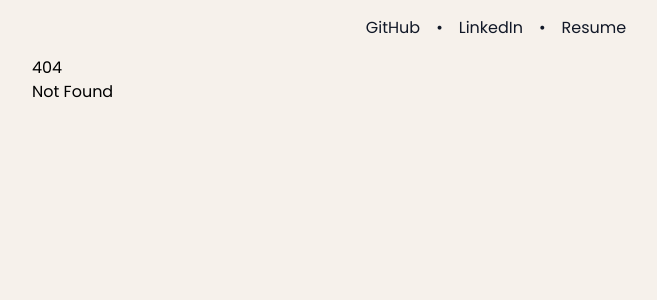
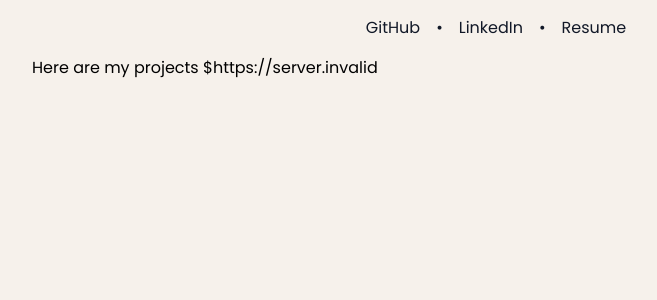
Before and after one commit to julianolorenzato/julianolorenzato.com, a SvelteKit app: page /projects in a window 1280 px wide. Before the commit this address had no page. Shown: the top 300 px of the page, without its empty margins (144-801 px from the left). Built offline with nearby package versions, Linux system fonts and the light colour scheme; no server answers.

Commit message:
testing env

```diff
--- a/package.json
+++ b/package.json
@@ -31,5 +31,8 @@
 		"typescript": "^5.0.0",
 		"vite": "^4.3.0"
 	},
-	"type": "module"
+	"type": "module",
+	"dependencies": {
+		"axios": "^1.6.5"
+	}
 }
--- /dev/null
+++ b/src/routes/projects/+page.svelte
@@ -0,0 +1,6 @@
+<script lang="ts">
+    import { env } from '$env/dynamic/public'
+    const a = env.PUBLIC_GITHUB_API_URL
+</script>
+
+<h1>Here are my projects ${a}</h1>
--- /dev/null
+++ b/src/routes/projects/+page.ts
@@ -0,0 +1,6 @@
+// import type { PageLoad } from './$types'
+// import axios from 'axios'
+
+// export const load: PageLoad = async () => {
+// 	await axios.get('')
+// }
```
Also changed, not shown: 2 other files (tests, documents, lock files or other folders).
